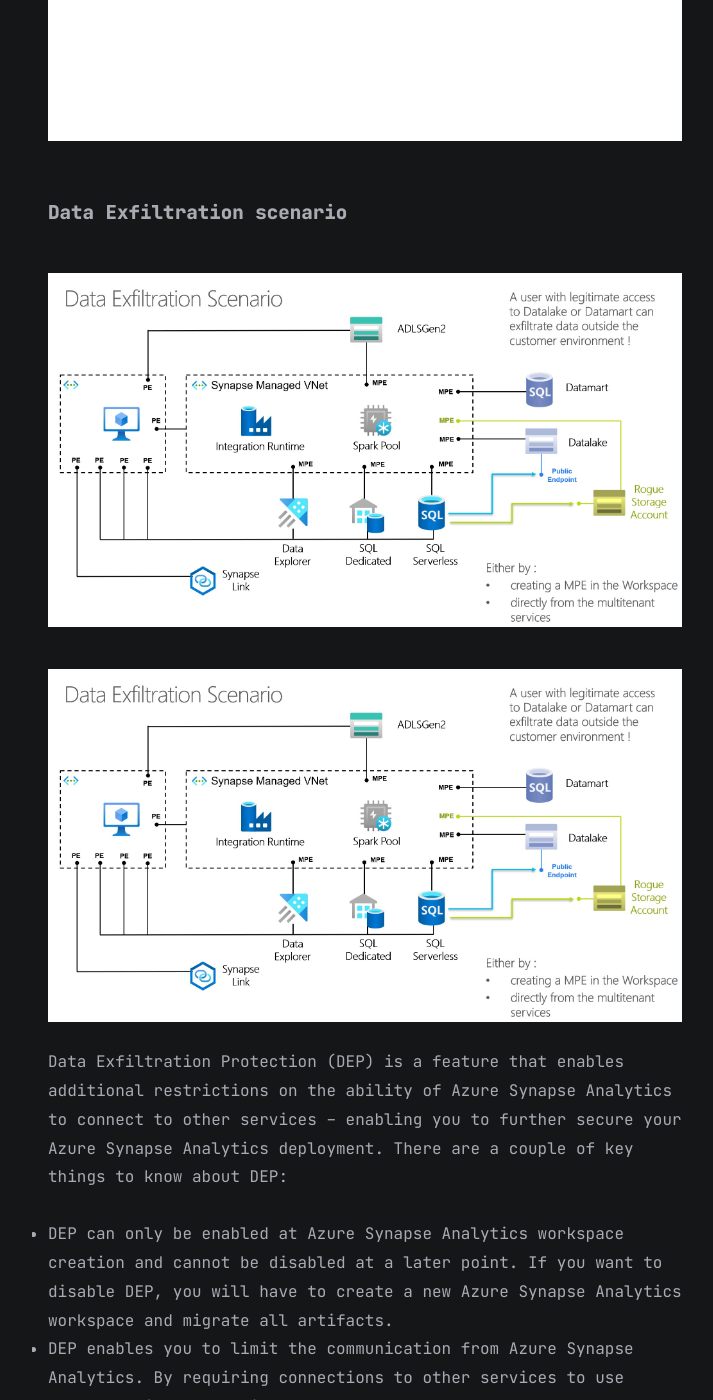
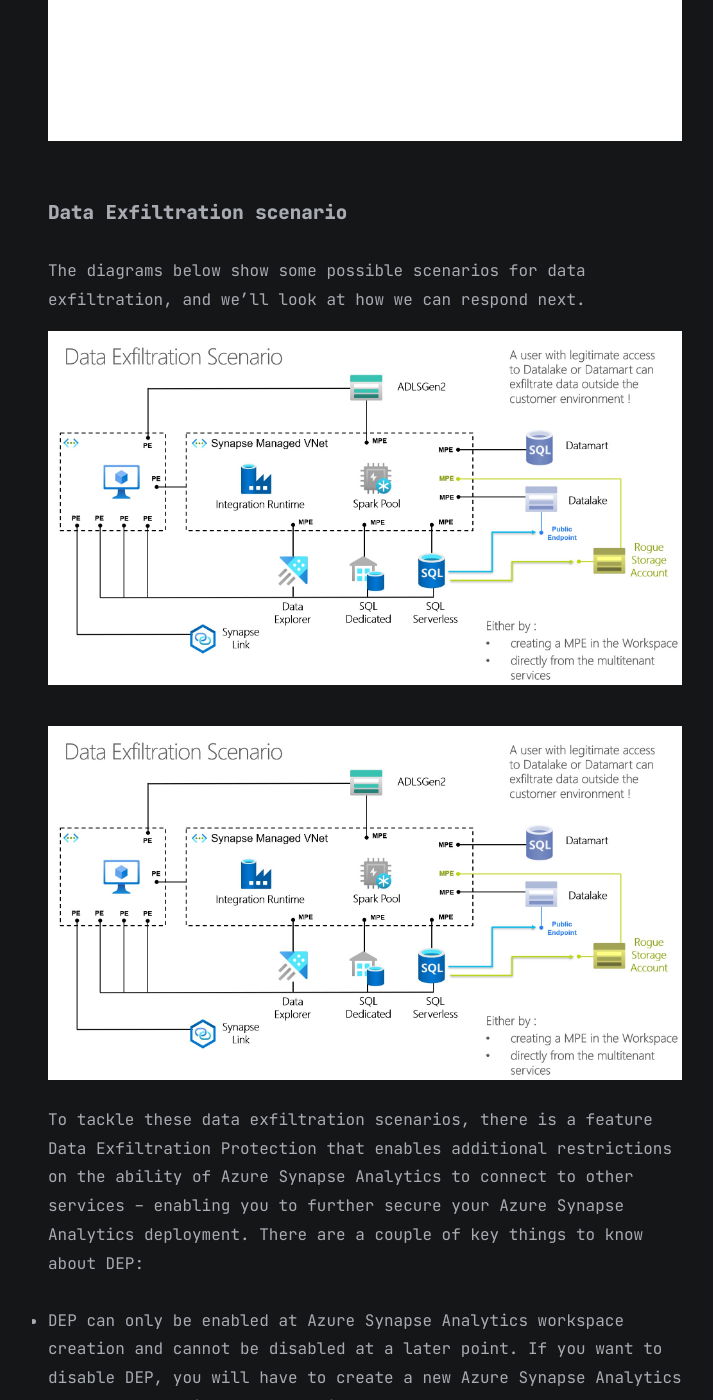
Before and after one commit to marc-hadjeje/marc-hadjeje.github.io, a Jekyll site: the page built from all_collections/_posts/2021-11-04-Synapse Analytics DEP.md, in a window 1280 px wide and 1400 px high, scrolled down 4161 px. Shown: the whole window, without its empty margins (283-996 px from the left). Built offline with Jekyll 4.4.1, drawn with Linux system fonts in a browser that asks for light colours.

Commit message:
Update 2021-11-04-Synapse Analytics DEP.md

```diff
--- a/all_collections/_posts/2021-11-04-Synapse Analytics DEP.md
+++ b/all_collections/_posts/2021-11-04-Synapse Analytics DEP.md
@@ -32,9 +32,10 @@ It is possible to connect other data sources to your Managed Synapse workspace t
 In order to secure your storage account, which must have public access so that Synapse engines can access it, in particular SQL Serverless, you need to configure the resource instances associated with your Synapse workspace in the "Security + networking" section of the storage account to Specify resource instances that will have access to your storage account based on their system-assigned managed identity.
 ![Synapse Architecture](https://github.com/marc-hadjeje/marc-hadjeje.github.io/blob/main/assets/images/Ressource_Instance.jpg?raw=true)
 ##### Data Exfiltration scenario
+The diagrams below show some possible scenarios for data exfiltration, and we'll look at how we can respond next.
 ![Synapse Architecture](https://github.com/marc-hadjeje/marc-hadjeje.github.io/blob/main/assets/images/DEP1.jpg?raw=true)
 ![Synapse Architecture](https://github.com/marc-hadjeje/marc-hadjeje.github.io/blob/main/assets/images/DEP1.jpg?raw=true)
-Data Exfiltration Protection (DEP) is a feature that enables additional restrictions on the ability of Azure Synapse Analytics to connect to other services – enabling you to further secure your Azure Synapse Analytics deployment. There are a couple of key things to know about DEP:
+To tackle these data exfiltration scenarios, there is a feature Data Exfiltration Protection that enables additional restrictions on the ability of Azure Synapse Analytics to connect to other services – enabling you to further secure your Azure Synapse Analytics deployment. There are a couple of key things to know about DEP:
 - DEP can only be enabled at Azure Synapse Analytics workspace creation and cannot be disabled at a later point. If you want to disable DEP, you will have to create a new Azure Synapse Analytics workspace and migrate all artifacts.
 - DEP enables you to limit the communication from Azure Synapse Analytics. By requiring connections to other services to use managed private endpoints and to approved Azure AD tenants.
 - DEP applies to all services within an Azure workspace including dedicated SQL pools, serverless SQL pools, Apache Spark pools and Pipelines.
```
